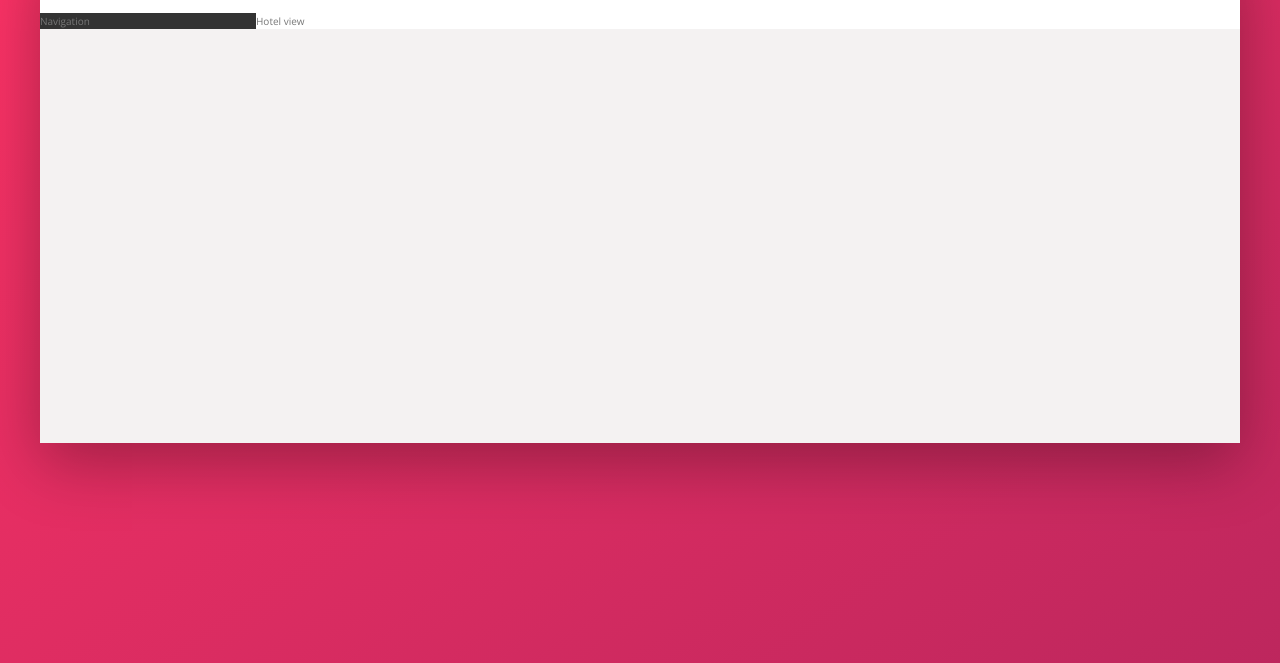
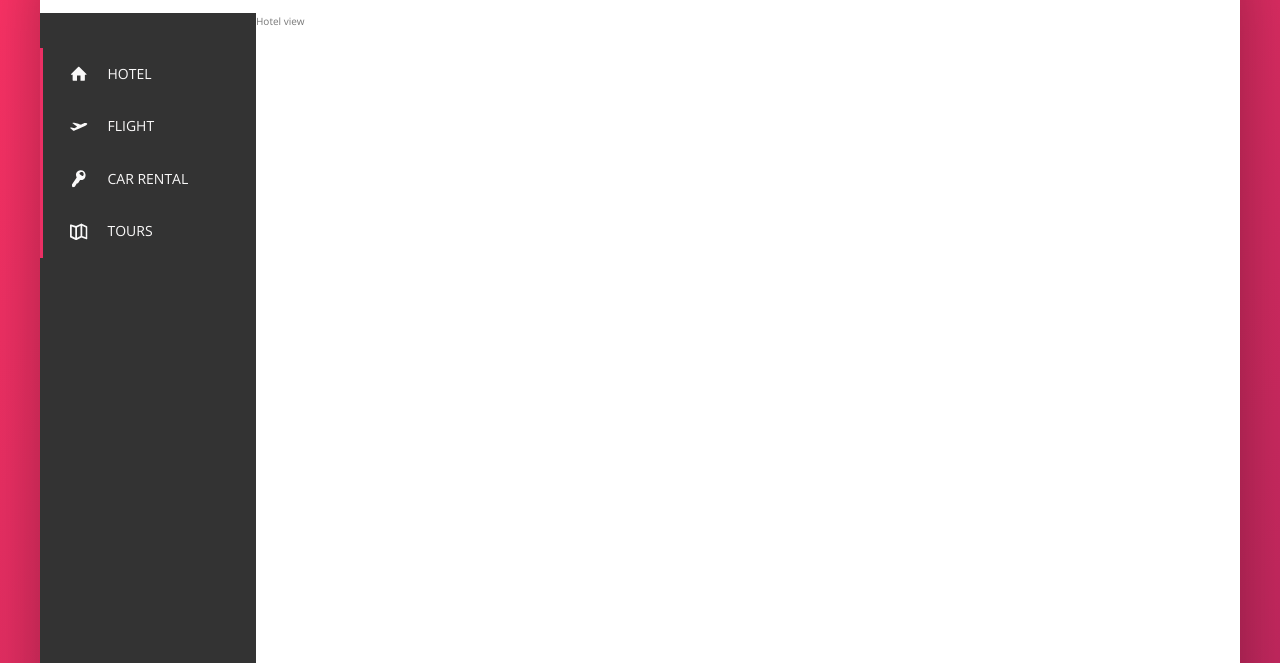
Before and after one commit to ankushSinha1/Trillo, a website: page index.html in a window 1280 px wide. Shown: the part 137-800 px from the top of the page. Drawn offline with nearby package versions, Linux system fonts and the light colour scheme.

Commit message:
Side bar half done

```diff
--- a/index.html
+++ b/index.html
@@ -44,7 +44,37 @@
                 </nav>
             </header>
             <div class="content">
-                <nav class="sidebar">Navigation</nav>
+                <nav class="sidebar">
+                    <ul class="side-nav">
+                        <li class="side-nav__item">
+                            <a href="#" class="side-nav__link">
+                                <svg class="side-nav__icon">
+                                    <use xlink:href="./img/sprite.svg#icon-home"></use>
+                                </svg>
+                                <span>Hotel</span>
+                            </a>
+                            <a href="#" class="side-nav__link">
+                                <svg class="side-nav__icon">
+                                    <use xlink:href="./img/sprite.svg#icon-aircraft-take-off"></use>
+                                </svg>
+                                <span>Flight</span>
+                            </a>
+                            <a href="#" class="side-nav__link">
+                                <svg class="side-nav__icon">
+                                    <use xlink:href="./img/sprite.svg#icon-key"></use>
+                                </svg>
+                                <span>Car rental</span>
+                            </a>
+                            <a href="#" class="side-nav__link">
+                                <svg class="side-nav__icon">
+                                    <use xlink:href="./img/sprite.svg#icon-map"></use>
+                                </svg>
+                                <span>Tours</span>
+                            </a>
+                        </li>
+                    </ul>
+                    <div class="legal">&copy; 2023 by Trillo. All Rights Reserved</div>
+                </nav>
                 <main class="hotel-view">
                     Hotel view
                 </main>
--- a/sass/_components.scss
+++ b/sass/_components.scss
@@ -106,3 +106,57 @@
         margin-right: 1rem;
     }
 }
+
+//////////////////////////////////
+///SIDE NAVIGATION
+
+.side-nav{
+    font-size: 1.4rem;
+    list-style: none;
+    margin-top: 3.5rem;
+
+    &__item{
+        position: relative;
+        &:not(:last-child){
+            margin-bottom: .5rem;
+        }
+    }
+    &__item::before{
+        content: '';
+        position: absolute;
+        top: 0;
+        left: 0;
+        height: 100%;
+        width: 3px;
+        background-color: var(--color-primary);
+    }
+    &__link:link,
+    &__link:visited{
+        color: var(--color-grey-light-1);
+        text-decoration: none;
+        text-transform: uppercase;
+        display: block;
+        padding: 1.5rem 3rem;
+        display: flex;
+        align-items: center;
+
+    }
+    &__link:hover{
+    }
+    &__icon{
+        height: 1.75rem;
+        width: 1.75rem;
+        margin-right: 2rem;
+        fill: currentColor; //Takes the color of the current element or the parent element
+    }
+
+}
+
+//////////////////////////////////
+///LEGAL TEXT
+.legal{
+    font-size: 1.2rem;
+    text-align: center;
+    padding: 2.5rem;
+    color: var(--color-grey-light-4);
+}
--- a/sass/_layout.scss
+++ b/sass/_layout.scss
@@ -19,11 +19,15 @@
 }
 
 .sidebar{
+    display: flex;
+    flex-direction: column;
     background-color: var(--color-grey-dark-1);
     flex: 0 0 18%;
+    justify-content: space-between;
 }
 .hotel-view{
     background-color: #fff;
     flex: 1;    //The flex item will grow as much as it wants(remaining width of the flex container)
+    height: 80rem;
 
 }
```
Also changed, not shown: css/style.css.
